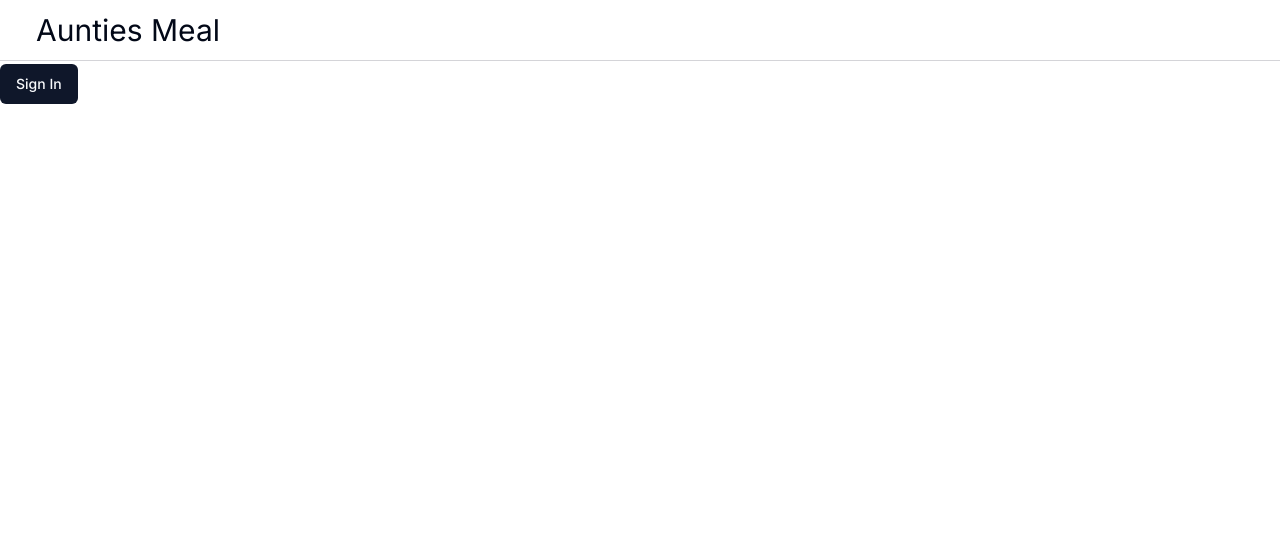
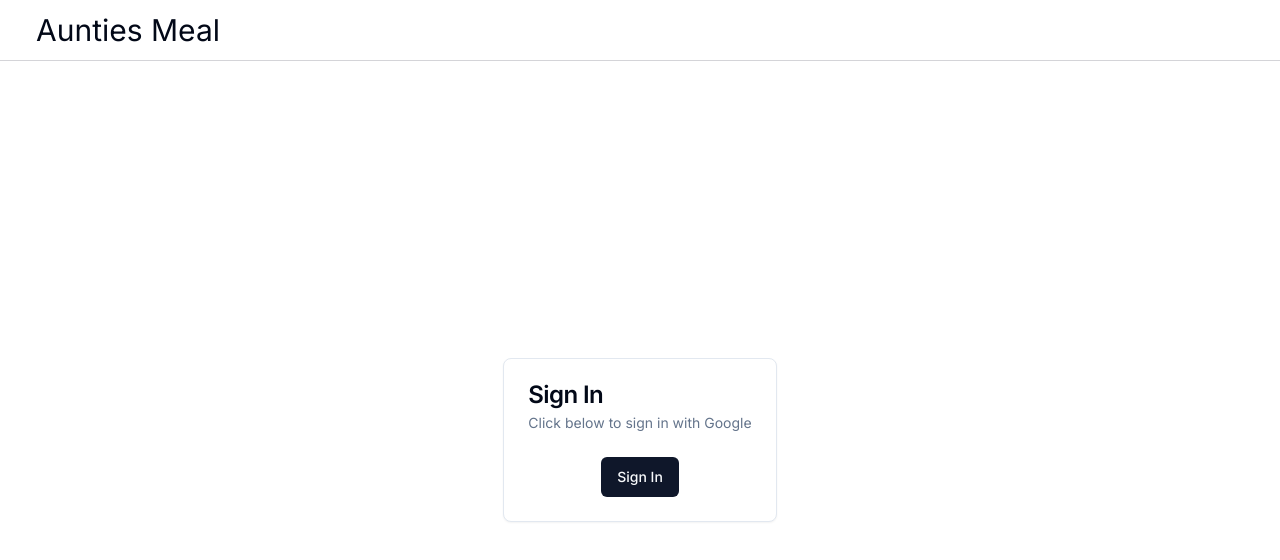
Before and after one commit to ryanchansf/aunties-kitchen, a Next.js app: page /login in a window 1280 px wide. Shown: the top 560 px of the page. Built offline with nearby package versions, Linux system fonts and the light colour scheme; no server answers.

Commit message:
reformat login

```diff
--- a/src/app/login/page.tsx
+++ b/src/app/login/page.tsx
@@ -1,10 +1,27 @@
 import SignInButton from "../components/SignInButton";
+import {
+  Card,
+  CardDescription,
+  CardHeader,
+  CardTitle,
+  CardContent,
+  CardFooter
+} from "@/components/ui/card";
 
 export default function Login() {
   return (
     <main className="mt-10">
-      <div>LOGIN PAGE</div>
-      <SignInButton text={"Sign In"} />
+      <div className="flex items-center justify-center min-h-screen">
+        <Card>
+          <CardHeader>
+            <CardTitle>Sign In</CardTitle>
+            <CardDescription>Click below to sign in with Google</CardDescription>
+          </CardHeader>
+          <CardContent className="flex items-center justify-center">
+            <SignInButton text={"Sign In"} />
+          </CardContent>
+        </Card>
+      </div>
     </main>
   );
 }
```
